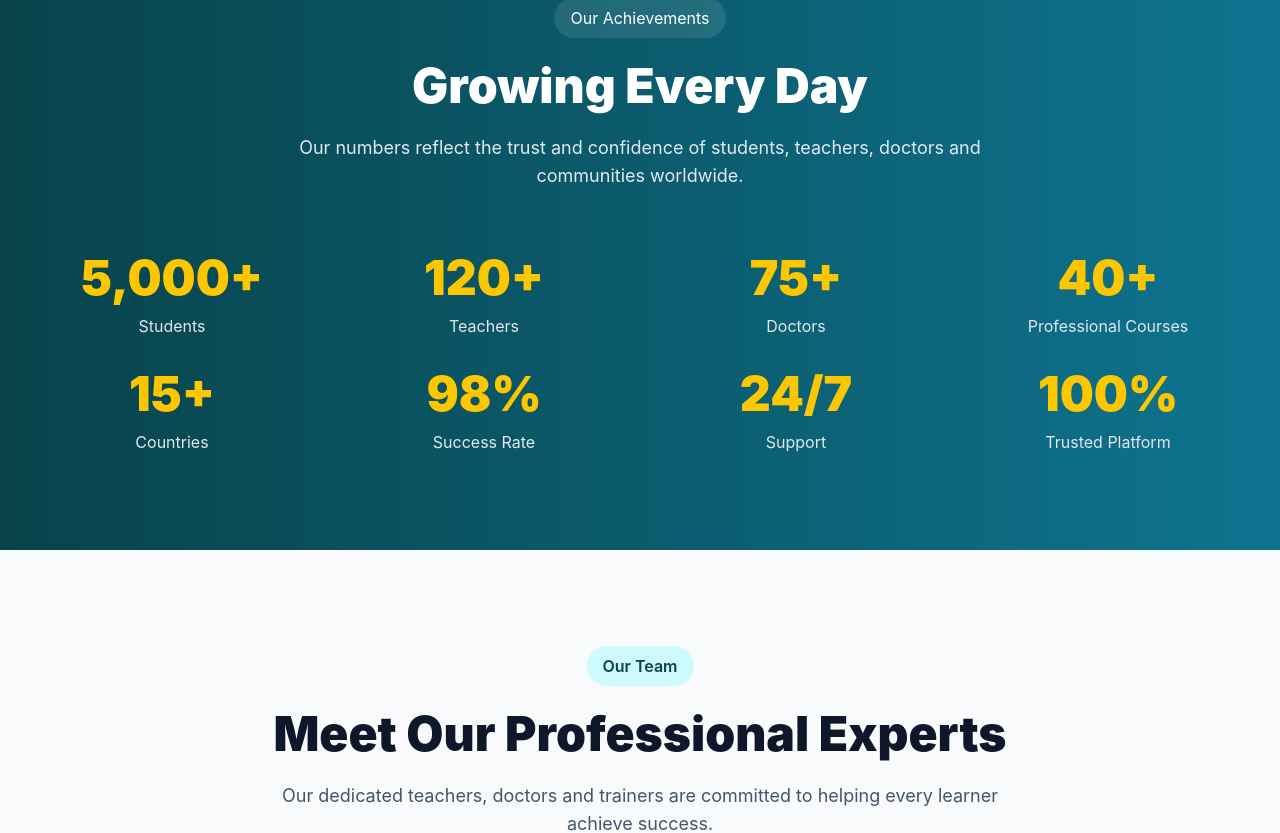
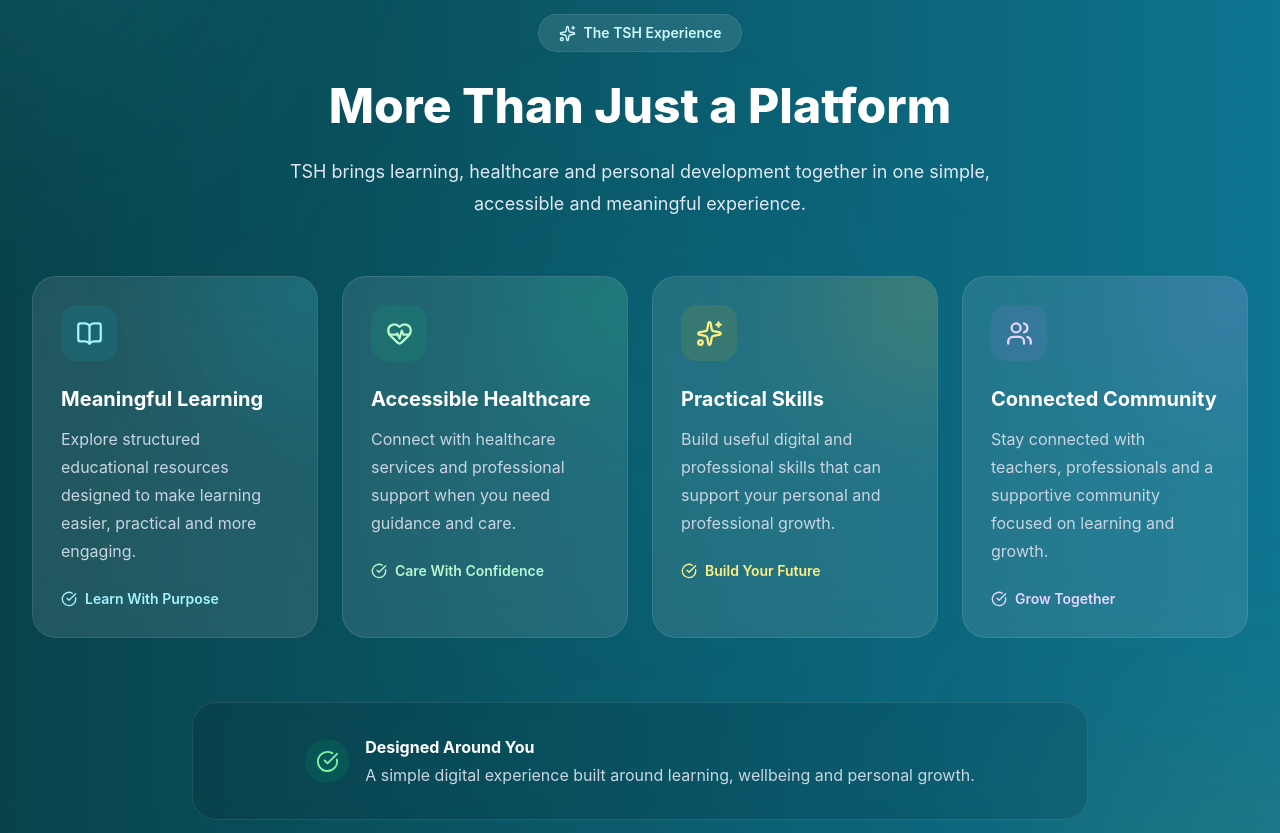
Before and after one commit to tshpkmultan/tsh-react, a React (Vite) app: page /about in a window 1280 px wide. Shown: the part 6052-6885 px from the top of the page. Built offline with nearby package versions, Linux system fonts and the light colour scheme; a web font is replaced by a local one.

Commit message:
Update About.jsx

```diff
--- a/src/pages/About.jsx
+++ b/src/pages/About.jsx
@@ -1091,166 +1091,335 @@ export default function About({ lang = "en" }) {
         </div>
 
       </section>
-
 {/* =======================================
-                STATISTICS
+          TSH EXPERIENCE
 ======================================== */}
 
-      <section className="py-24 bg-gradient-to-r from-[#08434B] to-[#0E7490] text-white">
-
-        <div className="max-w-7xl mx-auto px-6 lg:px-8">
-
-          <div className="text-center">
-
-            <span className="inline-flex bg-white/10 px-4 py-2 rounded-full">
-
-              Our Achievements
+<section className="relative overflow-hidden bg-gradient-to-r from-[#08434B] to-[#0E7490] py-20 text-white sm:py-24 lg:py-28">
+
+  {/* =====================================
+        BACKGROUND EFFECTS
+  ====================================== */}
+
+  <div className="pointer-events-none absolute -left-32 -top-32 h-80 w-80 rounded-full bg-cyan-300/10 blur-[120px]" />
+
+  <div className="pointer-events-none absolute -bottom-32 -right-32 h-80 w-80 rounded-full bg-yellow-400/10 blur-[120px]" />
+
+  <div className="pointer-events-none absolute left-1/2 top-1/2 h-96 w-96 -translate-x-1/2 -translate-y-1/2 rounded-full bg-cyan-400/5 blur-[130px]" />
+
+
+  <div className="relative mx-auto max-w-7xl px-4 sm:px-6 lg:px-8">
+
+    {/* =====================================
+          HEADER
+    ====================================== */}
+
+    <div className="mx-auto max-w-3xl text-center">
+
+      <span className="inline-flex items-center gap-2 rounded-full border border-white/10 bg-white/10 px-5 py-2 text-sm font-semibold text-cyan-100 backdrop-blur-md">
+
+        <Sparkles size={17} />
+
+        The TSH Experience
 
       </span>
 
-            <h2 className="mt-6 text-4xl lg:text-5xl font-black">
-
-              Growing Every Day
+
+      <h2 className="mt-6 text-3xl font-extrabold leading-tight sm:text-4xl lg:text-5xl">
+
+        More Than Just a Platform
 
       </h2>
 
-            <p className="mt-6 text-slate-200 text-lg max-w-3xl mx-auto">
-
-              Our numbers reflect the trust and
-              confidence of students, teachers,
-              doctors and communities worldwide.
-
-            </p>
-
-          </div>
-
-          <div className="grid grid-cols-2 lg:grid-cols-4 gap-8 mt-16">
-
-            <div className="text-center">
-
-              <h3 className="text-5xl font-black text-yellow-400">
-
-                5,000+
-
-              </h3>
-
-              <p className="mt-3 text-slate-200">
-
-                Students
-
-              </p>
-
-            </div>
-
-            <div className="text-center">
-
-              <h3 className="text-5xl font-black text-yellow-400">
-
-                120+
-
-              </h3>
-
-              <p className="mt-3 text-slate-200">
-
-                Teachers
-
-              </p>
-
-            </div>
-
-            <div className="text-center">
-
-              <h3 className="text-5xl font-black text-yellow-400">
-
-                75+
-
-              </h3>
-
-              <p className="mt-3 text-slate-200">
-
-                Doctors
-
-              </p>
-
-            </div>
-
-            <div className="text-center">
-
-              <h3 className="text-5xl font-black text-yellow-400">
-
-                40+
-
-              </h3>
-
-              <p className="mt-3 text-slate-200">
-
-                Professional Courses
-
-              </p>
-
-            </div>
-
-            <div className="text-center">
-
-              <h3 className="text-5xl font-black text-yellow-400">
-
-                15+
-
-              </h3>
-
-              <p className="mt-3 text-slate-200">
-
-                Countries
-
-              </p>
-
-            </div>
-
-            <div className="text-center">
-
-              <h3 className="text-5xl font-black text-yellow-400">
-
-                98%
-
-              </h3>
-
-              <p className="mt-3 text-slate-200">
-
-                Success Rate
-
-              </p>
-
-            </div>
-
-            <div className="text-center">
-
-              <h3 className="text-5xl font-black text-yellow-400">
-
-                24/7
-
-              </h3>
-
-              <p className="mt-3 text-slate-200">
-
-                Support
-
-              </p>
-
-            </div>
-
-            <div className="text-center">
-
-              <h3 className="text-5xl font-black text-yellow-400">
-
-                100%
-
-              </h3>
-
-              <p className="mt-3 text-slate-200">
-
-                Trusted Platform
-
-              </p>
+
+      <p className="mx-auto mt-5 max-w-3xl text-base leading-7 text-slate-200 sm:text-lg sm:leading-8">
+
+        TSH brings learning, healthcare and personal development
+        together in one simple, accessible and meaningful experience.
+
+      </p>
+
+    </div>
+
+
+    {/* =====================================
+          EXPERIENCE CARDS
+    ====================================== */}
+
+    <div className="mt-14 grid gap-5 sm:grid-cols-2 lg:grid-cols-4 lg:gap-6">
+
+
+      {/* =================================
+            CARD 1
+      ================================== */}
+
+      <div className="group relative overflow-hidden rounded-3xl border border-white/10 bg-white/10 p-6 backdrop-blur-xl transition-all duration-500 hover:-translate-y-2 hover:border-cyan-300/30 hover:bg-white/[0.15] hover:shadow-2xl sm:p-7">
+
+        {/* Glow */}
+
+        <div className="pointer-events-none absolute -right-16 -top-16 h-40 w-40 rounded-full bg-cyan-400/20 blur-[70px] transition-all duration-500 group-hover:bg-cyan-300/30" />
+
+
+        <div className="relative z-10">
+
+          {/* Icon */}
+
+          <div className="flex h-14 w-14 items-center justify-center rounded-2xl bg-cyan-400/10 text-cyan-200 transition-all duration-500 group-hover:scale-110 group-hover:bg-cyan-400/20">
+
+            <BookOpen size={27} />
+
+          </div>
+
+
+          {/* Title */}
+
+          <h3 className="mt-6 text-xl font-bold">
+
+            Meaningful Learning
+
+          </h3>
+
+
+          {/* Description */}
+
+          <p className="mt-3 text-sm leading-6 text-slate-300 sm:text-base sm:leading-7">
+
+            Explore structured educational resources
+            designed to make learning easier, practical
+            and more engaging.
+
+          </p>
+
+
+          {/* Bottom */}
+
+          <div className="mt-6 flex items-center gap-2 text-sm font-semibold text-cyan-200">
+
+            <CheckCircle size={16} />
+
+            Learn With Purpose
+
+          </div>
+
+        </div>
+
+      </div>
+
+
+
+      {/* =================================
+            CARD 2
+      ================================== */}
+
+      <div className="group relative overflow-hidden rounded-3xl border border-white/10 bg-white/10 p-6 backdrop-blur-xl transition-all duration-500 hover:-translate-y-2 hover:border-green-300/30 hover:bg-white/[0.15] hover:shadow-2xl sm:p-7">
+
+        {/* Glow */}
+
+        <div className="pointer-events-none absolute -right-16 -top-16 h-40 w-40 rounded-full bg-green-400/20 blur-[70px] transition-all duration-500 group-hover:bg-green-300/30" />
+
+
+        <div className="relative z-10">
+
+          {/* Icon */}
+
+          <div className="flex h-14 w-14 items-center justify-center rounded-2xl bg-green-400/10 text-green-200 transition-all duration-500 group-hover:scale-110 group-hover:bg-green-400/20">
+
+            <HeartPulse size={27} />
+
+          </div>
+
+
+          {/* Title */}
+
+          <h3 className="mt-6 text-xl font-bold">
+
+            Accessible Healthcare
+
+          </h3>
+
+
+          {/* Description */}
+
+          <p className="mt-3 text-sm leading-6 text-slate-300 sm:text-base sm:leading-7">
+
+            Connect with healthcare services and
+            professional support when you need
+            guidance and care.
+
+          </p>
+
+
+          {/* Bottom */}
+
+          <div className="mt-6 flex items-center gap-2 text-sm font-semibold text-green-200">
+
+            <CheckCircle size={16} />
+
+            Care With Confidence
+
+          </div>
+
+        </div>
+
+      </div>
+
+
+
+      {/* =================================
+            CARD 3
+      ================================== */}
+
+      <div className="group relative overflow-hidden rounded-3xl border border-white/10 bg-white/10 p-6 backdrop-blur-xl transition-all duration-500 hover:-translate-y-2 hover:border-yellow-300/30 hover:bg-white/[0.15] hover:shadow-2xl sm:p-7">
+
+        {/* Glow */}
+
+        <div className="pointer-events-none absolute -right-16 -top-16 h-40 w-40 rounded-full bg-yellow-400/20 blur-[70px] transition-all duration-500 group-hover:bg-yellow-300/30" />
+
+
+        <div className="relative z-10">
+
+          {/* Icon */}
+
+          <div className="flex h-14 w-14 items-center justify-center rounded-2xl bg-yellow-400/10 text-yellow-200 transition-all duration-500 group-hover:scale-110 group-hover:bg-yellow-400/20">
+
+            <Sparkles size={27} />
+
+          </div>
+
+
+          {/* Title */}
+
+          <h3 className="mt-6 text-xl font-bold">
+
+            Practical Skills
+
+          </h3>
+
+
+          {/* Description */}
+
+          <p className="mt-3 text-sm leading-6 text-slate-300 sm:text-base sm:leading-7">
+
+            Build useful digital and professional skills
+            that can support your personal and
+            professional growth.
+
+          </p>
+
+
+          {/* Bottom */}
+
+          <div className="mt-6 flex items-center gap-2 text-sm font-semibold text-yellow-200">
+
+            <CheckCircle size={16} />
+
+            Build Your Future
+
+          </div>
+
+        </div>
+
+      </div>
+
+
+
+      {/* =================================
+            CARD 4
+      ================================== */}
+
+      <div className="group relative overflow-hidden rounded-3xl border border-white/10 bg-white/10 p-6 backdrop-blur-xl transition-all duration-500 hover:-translate-y-2 hover:border-purple-300/30 hover:bg-white/[0.15] hover:shadow-2xl sm:p-7">
+
+        {/* Glow */}
+
+        <div className="pointer-events-none absolute -right-16 -top-16 h-40 w-40 rounded-full bg-purple-400/20 blur-[70px] transition-all duration-500 group-hover:bg-purple-300/30" />
+
+
+        <div className="relative z-10">
+
+          {/* Icon */}
+
+          <div className="flex h-14 w-14 items-center justify-center rounded-2xl bg-purple-400/10 text-purple-200 transition-all duration-500 group-hover:scale-110 group-hover:bg-purple-400/20">
+
+            <Users size={27} />
+
+          </div>
+
+
+          {/* Title */}
+
+          <h3 className="mt-6 text-xl font-bold">
+
+            Connected Community
+
+          </h3>
+
+
+          {/* Description */}
+
+          <p className="mt-3 text-sm leading-6 text-slate-300 sm:text-base sm:leading-7">
+
+            Stay connected with teachers, professionals
+            and a supportive community focused on
+            learning and growth.
+
+          </p>
+
+
+          {/* Bottom */}
+
+          <div className="mt-6 flex items-center gap-2 text-sm font-semibold text-purple-200">
+
+            <CheckCircle size={16} />
+
+            Grow Together
+
+          </div>
+
+        </div>
+
+      </div>
+
+    </div>
+
+
+    {/* =====================================
+          BOTTOM TRUST MESSAGE
+    ====================================== */}
+
+    <div className="mx-auto mt-14 max-w-4xl sm:mt-16">
+
+      <div className="rounded-3xl border border-white/10 bg-black/10 px-6 py-6 text-center backdrop-blur-md sm:px-10 sm:py-8">
+
+        <div className="flex flex-col items-center justify-center gap-4 sm:flex-row">
+
+          <div className="flex h-11 w-11 shrink-0 items-center justify-center rounded-full bg-green-400/10">
+
+            <CheckCircle
+              size={23}
+              className="text-green-300"
+            />
+
+          </div>
+
+
+          <div className="text-center sm:text-left">
+
+            <h3 className="font-bold text-white">
+
+              Designed Around You
+
+            </h3>
+
+            <p className="mt-1 text-sm leading-6 text-slate-300 sm:text-base">
+
+              A simple digital experience built around
+              learning, wellbeing and personal growth.
+
+            </p>
+
+          </div>
+
+        </div>
 
       </div>
 
```
Lines whose indentation alone changed are shown as unchanged.
